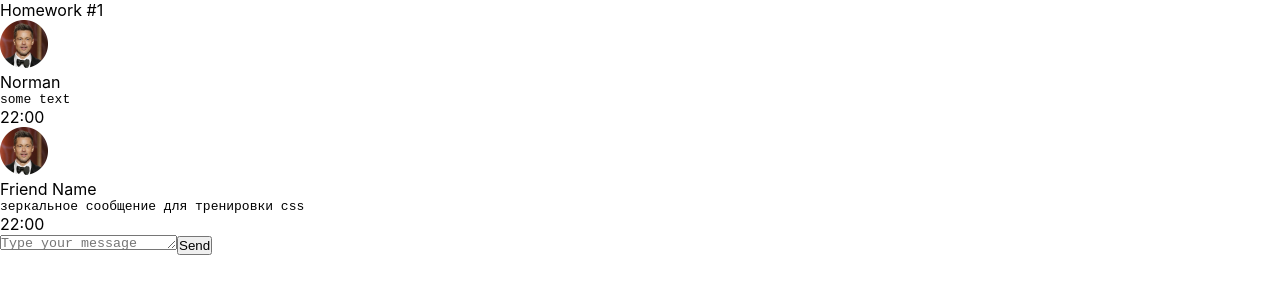
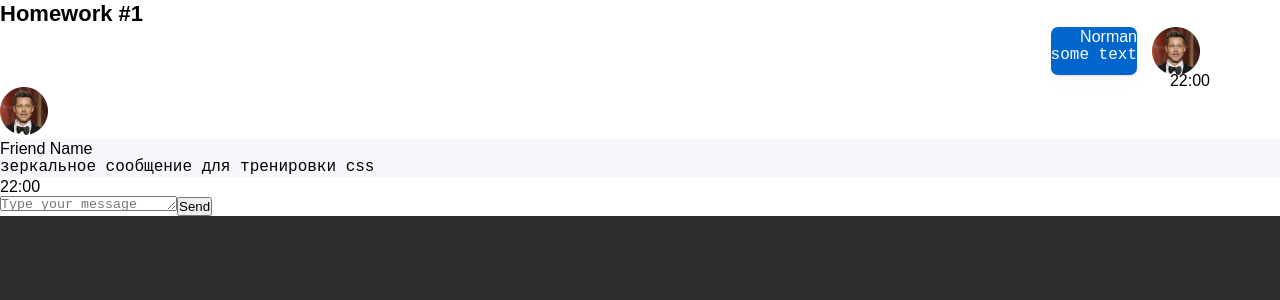
Before and after one commit to IJTINK7/hws-from-ignat, a React (Create React App) app: page / in a window 1280 px wide. Shown: the top 300 px of the page. Built offline with nearby package versions, Linux system fonts and the light colour scheme.

Commit message:
Adding styles

```diff
--- a/src/index.css
+++ b/src/index.css
@@ -2,7 +2,6 @@
     margin: 0;
     padding: 0;
     box-sizing: border-box;
-
 }
 
 body {
@@ -13,6 +12,7 @@ body {
     -webkit-font-smoothing: antialiased;
     -moz-osx-font-smoothing: grayscale;
     box-sizing: border-box;
+    background: #2C2C2C;
 }
 
 code {
--- a/src/s1-main/App.module.css
+++ b/src/s1-main/App.module.css
@@ -1,11 +1,20 @@
 .App {
+    width: 1280px;
+    margin: 0 auto;
     --header_height: 60px;
+    background-color: white;
+}
+
+.hwTitle {
+    font-family: Montserrat, sans-serif;
+    font-weight: 600;
+    font-size: 22px;
+    line-height: 27px;
 }
 
 .hw {
-
+    font-family: Montserrat, sans-serif;
+    font-weight: 400;
+    font-size: 16px;
+    line-height: 19px;
 }
-
-.hwTitle {
-
-}
--- a/src/s2-homeworks/hw01/friend-message/FriendMessage.module.css
+++ b/src/s2-homeworks/hw01/friend-message/FriendMessage.module.css
@@ -7,10 +7,11 @@
 }
 
 .friendImageAndText img {
-
+    width: 48px;
 }
 
 .friendText {
+    background: #F5F7FB;
 
 }
 
--- a/src/s2-homeworks/hw01/message/Message.module.css
+++ b/src/s2-homeworks/hw01/message/Message.module.css
@@ -1,17 +1,26 @@
 .message {
-
+    display: flex;
+    flex-direction: column;
+    margin: 0 70px;
 }
 
 .imageAndText {
-
+    display: flex;
+    flex-direction: row-reverse;
+    margin-right: 10px;
 }
 
 .imageAndText img {
-
+    width: 48px;
 }
 
 .text {
-
+    display: flex;
+    flex-direction: column;
+    background: #0066CC;
+    box-shadow: 0 5px 20px rgba(29, 33, 38, 0.03), 0 1px 2px rgba(29, 33, 38, 0.1);
+    border-radius: 7px;
+    margin-right: 15px;
 }
 
 .text:after {
@@ -19,13 +28,19 @@
 }
 
 .name {
-
+    display: flex;
+    justify-content: flex-end;
+    color: #FFFFFF;
 }
 
 .messageText {
-
+    color: #FFFFFF;
 }
 
 .time {
+    display: flex;
+    justify-content: flex-end;
+    size: 10px;
+    line-height: 12px;
 
 }
```
